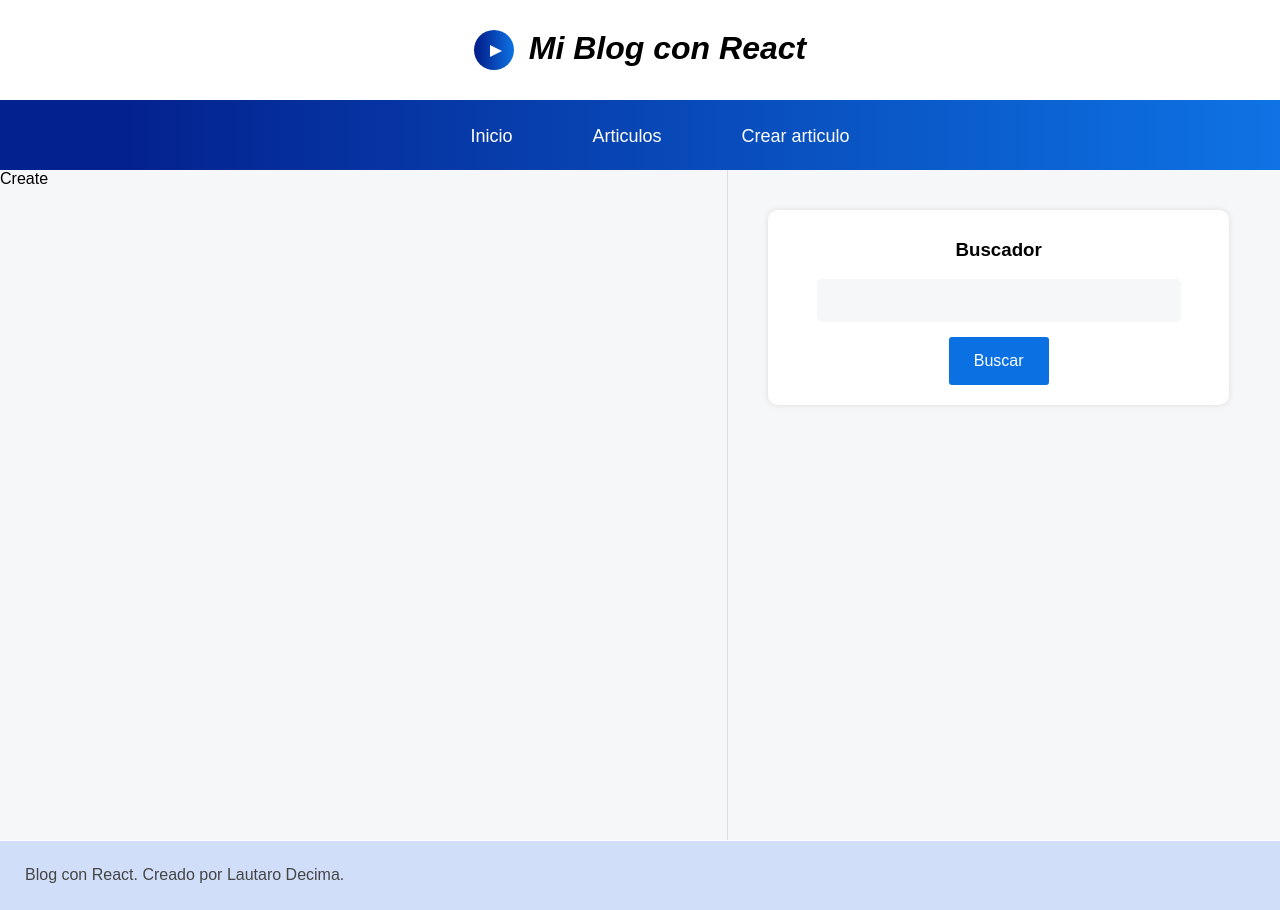
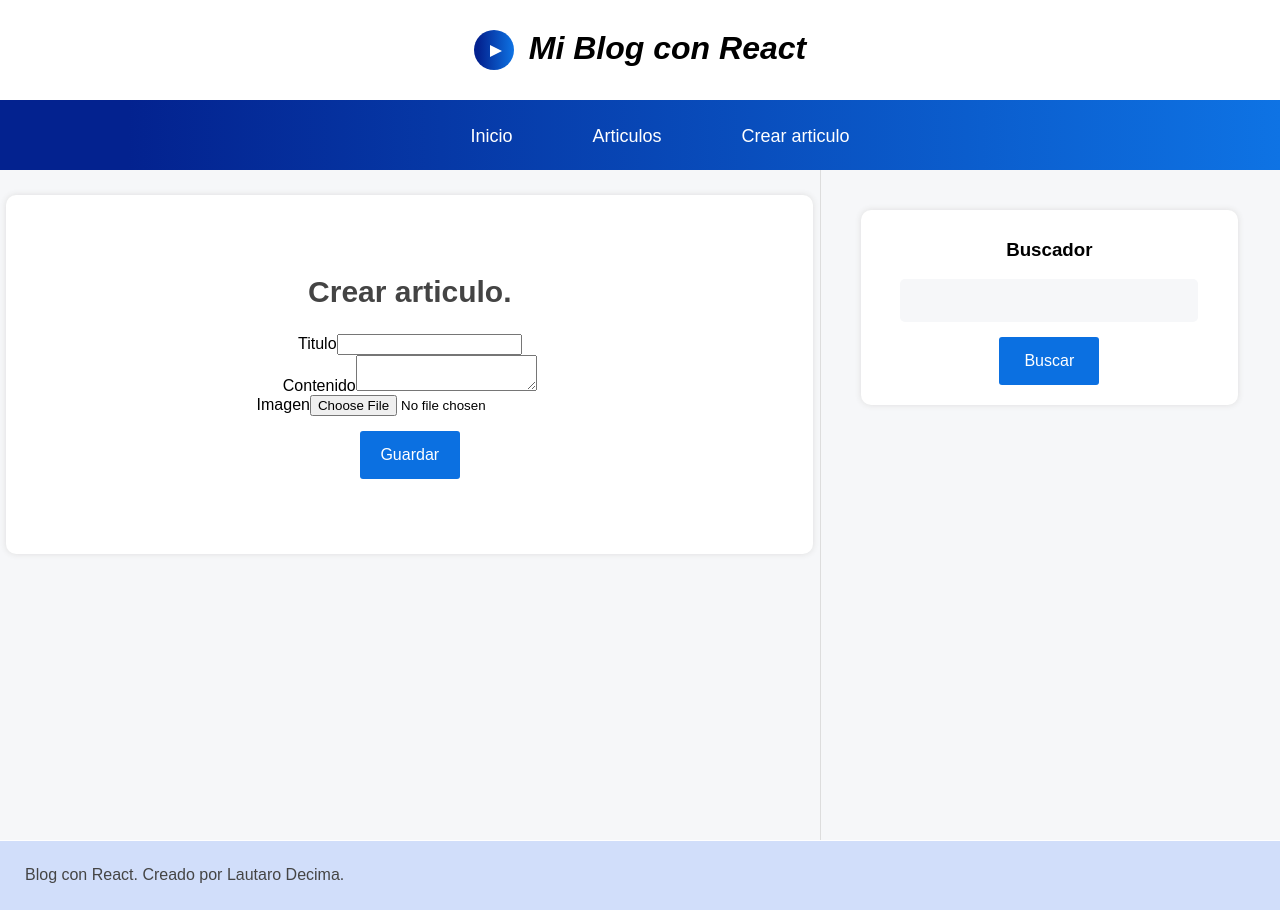
Before and after one commit to decimalautaro/front-end-blog-react, a React (Vite) app: page /create-article in a window 1280 px wide. Built offline with nearby package versions, Linux system fonts and the light colour scheme.

Commit message:
feat: creando formulario de crear articulo

```diff
--- a/src/components/pages/Create.jsx
+++ b/src/components/pages/Create.jsx
@@ -2,6 +2,26 @@ import React from 'react'
 
 export const Create = () => {
   return (
-    <div>Create</div>
+    <div className='home'>
+    <h1>Crear articulo.</h1>
+    <form className='form'>
+      <div className='form-grup'>
+        <label  htmlFor='title'>Titulo</label>
+        <input type="text" name="title" />
+      </div>
+
+      <div className='form-grup'>
+        <label  htmlFor='content'>Contenido</label>
+        <textarea type="text" name="content" />
+      </div>
+
+      <div className='form-grup'>
+        <label  htmlFor='file'>Imagen</label>
+        <input type="file" name="file" />
+      </div>
+
+      <input type='submit' value="Guardar" className='btn btn-success'/>
+    </form>
+    </div>
   )
 }
```
